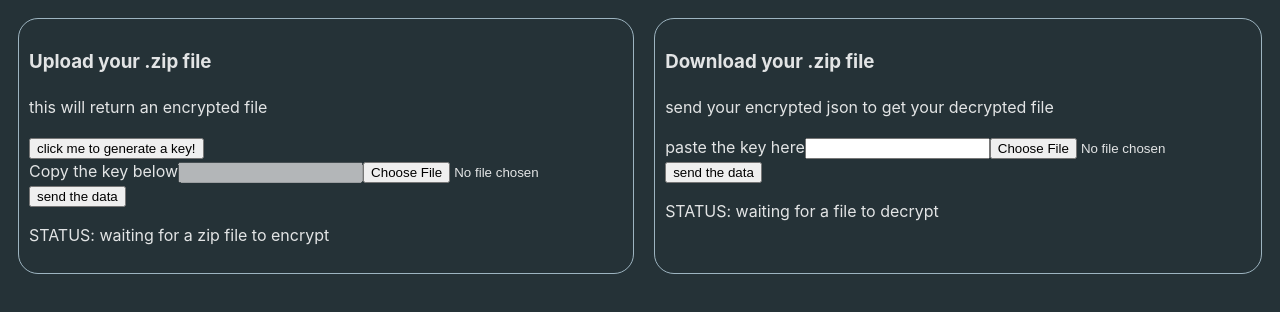
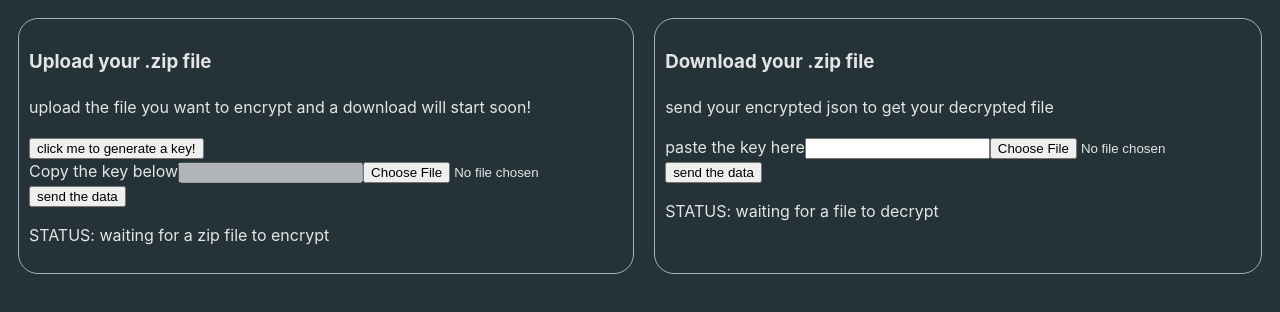
Before and after one commit to guzb04/crypted, a React (Vite) app in the folder client/: page / in a window 1280 px wide. Shown: the top 312 px of the page. Built offline with nearby package versions, Linux system fonts and the light colour scheme.

Commit message:
changed upload message

```diff
--- a/client/src/Upload.jsx
+++ b/client/src/Upload.jsx
@@ -101,7 +101,7 @@ const Upload = () => {
     return ( <div className="upload file_form">
         <div className="form_title">
             <h3>Upload your .zip file</h3>
-            <p>this will return an encrypted file</p>
+            <p>upload the file you want to encrypt and a download will start soon!</p>
             <button onClick={ askForKey }>click me to generate a key!</button>
         </div>
             <form className="upload_form" onSubmit={handleSubmit}>
```
